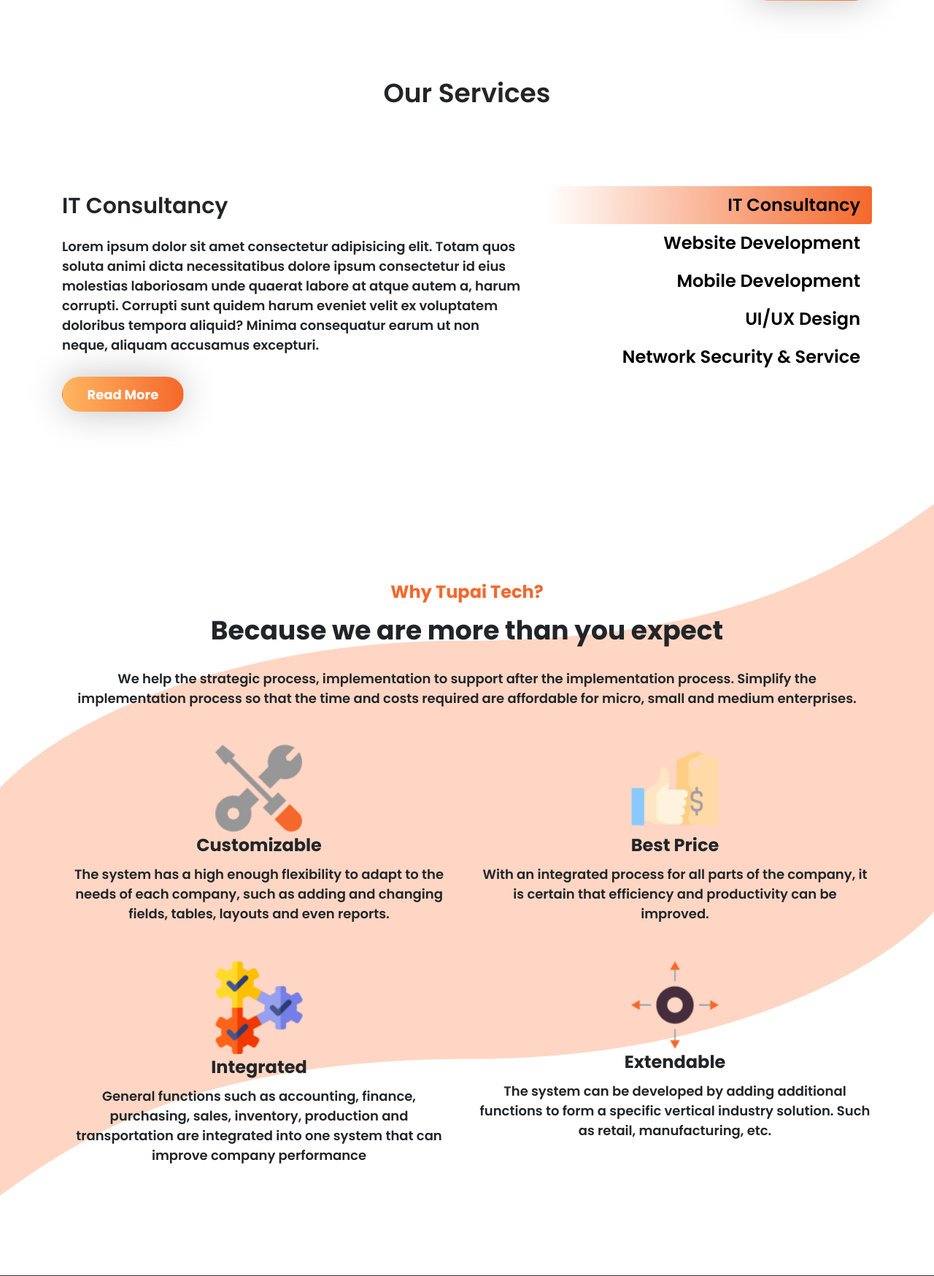
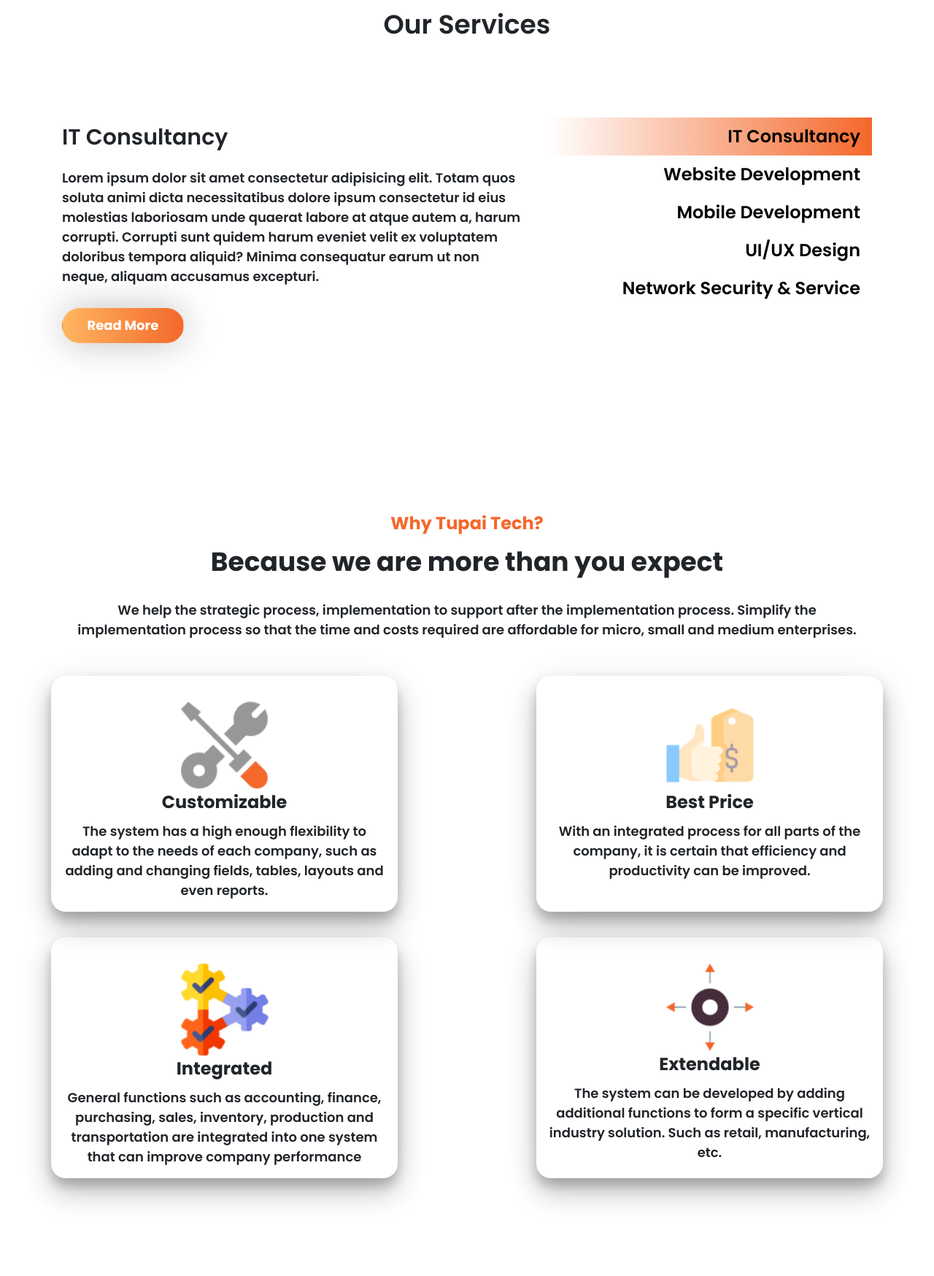
Before and after one commit to tupaimediatech/portofoliotupai, a PHP site: page / in a window 1280 px wide. Shown: the part 1058-2806 px from the top of the page at 73% size. Run offline with PHP 8.4, Linux system fonts and the light colour scheme; style sheets or scripts are compiled from the project's sources.

Commit message:
revisi background

```diff
--- a/assets/css/main.css
+++ b/assets/css/main.css
@@ -66,9 +66,10 @@
 }
 
 .jumbotron {
-  background-image: url(../img/bg-hero.png);
+  background-image: url(../img/herobg.png);
   background-color: #FFFFFF;
   background-repeat: no-repeat;
+  background-size: 100% 80%;
   min-height: 505px;
   padding-bottom: 100px;
 }
@@ -103,6 +104,10 @@
           box-shadow: 0px 0px 50px rgba(0, 0, 0, 0.25);
   border-radius: 30px;
   color: #FFFFFF;
+}
+
+.jumbotron .button .tp-btn:hover {
+  background: #FFB661;
 }
 
 .aboutus {
@@ -145,10 +150,6 @@
 .ouroffer {
   margin-top: -5px;
   padding-bottom: 100px;
-  background-image: url(../img/bg-hero3.png);
-  background-position: top;
-  background-color: #FFFFFF;
-  background-repeat: no-repeat;
   padding-top: 134px;
 }
 
@@ -180,6 +181,10 @@
 }
 
 .ouroffer .content-box .content {
+  -webkit-box-shadow: 0px 24px 38px rgba(0, 0, 0, 0.14), 0px 9px 46px rgba(0, 0, 0, 0.12), 0px 11px 15px rgba(0, 0, 0, 0.2);
+          box-shadow: 0px 24px 38px rgba(0, 0, 0, 0.14), 0px 9px 46px rgba(0, 0, 0, 0.12), 0px 11px 15px rgba(0, 0, 0, 0.2);
+  border-radius: 20px;
+  padding-top: 35px;
   margin-bottom: 35px;
 }
 
@@ -321,6 +326,7 @@
   font-weight: 600;
   font-size: 24px;
   line-height: 36px;
+  border-radius: 0px;
 }
 
 .services .nav .nav-link.active {
--- a/assets/scss/_jumbotron.scss
+++ b/assets/scss/_jumbotron.scss
@@ -1,7 +1,8 @@
 .jumbotron{
-    background-image: url(../img/bg-hero.png);
+    background-image: url(../img/herobg.png);
     background-color: map-get($map: $colors, $key: 'seven');
     background-repeat: no-repeat;
+    background-size: 100% 80%;
 
     min-height: 505px;
 
@@ -39,6 +40,11 @@
             border-radius: 30px;
 
             color: #FFFFFF;
+
+            &:hover{
+                background: map-get($map: $colors, $key: 'six');
+            }
         }
+
     }
 }
--- a/assets/scss/_ouroffer.scss
+++ b/assets/scss/_ouroffer.scss
@@ -1,10 +1,10 @@
 .ouroffer{
     margin-top: -5px;
     padding-bottom: 100px;
-    background-image: url(../img/bg-hero3.png);
-    background-position: top;
-    background-color: map-get($map: $colors, $key: 'seven');
-    background-repeat: no-repeat;
+    // background-image: url(../img/bg-hero3.png);
+    // background-position: top;
+    // background-color: map-get($map: $colors, $key: 'seven');
+    // background-repeat: no-repeat;
     padding-top: 134px;
     .subtitle{
         font-style: normal;
@@ -37,6 +37,9 @@
 
     .content-box{
         .content{
+            box-shadow: $shadow24;
+            border-radius: 20px;
+            padding-top: 35px;
             margin-bottom: 35px;
             .content-img{
                 width: 120px;
--- a/assets/scss/_services.scss
+++ b/assets/scss/_services.scss
@@ -21,6 +21,7 @@
             font-weight: 600;
             font-size: 24px;
             line-height: 36px;
+            border-radius: 0px;
 
             &.active{
                 background-image: linear-gradient(270deg, map-get($map: $colors, $key: 'three') 0%, map-get($map: $colors, $key: 'seven') 100%);
--- a/index.html
+++ b/index.html
@@ -70,7 +70,6 @@
               <img src="assets/img/hero.png" class="img-fluid" alt="">
             </div>
             <div class="col-lg-6">
-              <h1 class="title">Tupai Tech</h1>
               <p class="info">Lorem ipsum dolor sit amet consectetur adipisicing elit. Repellat aspernatur tenetur aperiam similique? Facilis molestiae modi fugiat consequatur voluptas quibusdam ab aliquam minima accusantium iure perferendis, natus quas unde neque labore nobis ducimus cupiditate dolor similique doloremque voluptate incidunt? Saepe fugit pariatur eveniet laboriosam, nesciunt, natus labore, ea autem dolores consequatur quibusdam. Ducimus ullam reprehenderit alias exercitationem corporis. Quos, dolorem!</p>
               <div class="button">
                 <a href="" class="btn tp-btn">Hire Us</a>
@@ -167,25 +166,25 @@
 
           <div class="row content-box justify-content-between">
 
-            <div class="col-lg-6 content text-center">
+            <div class="col-lg-5 content text-center">
               <img src="assets/img/Customizable.png" class="img-fluid content-img" alt="">
               <h1 class="content-title">Customizable</h1>
               <p class="content-info">The system has a high enough flexibility to adapt to the needs of each company, such as adding and changing fields, tables, layouts and even reports.</p>
             </div>
 
-            <div class="col-lg-6 content text-center">
+            <div class="col-lg-5 content text-center">
               <img src="assets/img/Best Price.png" class="img-fluid content-img" alt="">
               <h1 class="content-title">Best Price</h1>
               <p class="content-info">With an integrated process for all parts of the company, it is certain that efficiency and productivity can be improved.</p>
             </div>
 
-            <div class="col-lg-6 content text-center">
+            <div class="col-lg-5 content text-center">
               <img src="assets/img/Integrated.png" class="img-fluid content-img" alt="">
               <h1 class="content-title">Integrated</h1>
               <p class="content-info">General functions such as accounting, finance, purchasing, sales, inventory, production and transportation are integrated into one system that can improve company performance</p>
             </div>
 
-            <div class="col-lg-6 content text-center">
+            <div class="col-lg-5 content text-center">
               <img src="assets/img/expandabel.png" class="img-fluid content-img" alt="">
               <h1 class="content-title">Extendable</h1>
               <p class="content-info">The system can be developed by adding additional functions to form a specific vertical industry solution. Such as retail, manufacturing, etc.</p>
```
Also changed, not shown: assets/img/herobg.png (added), 1 other file.
